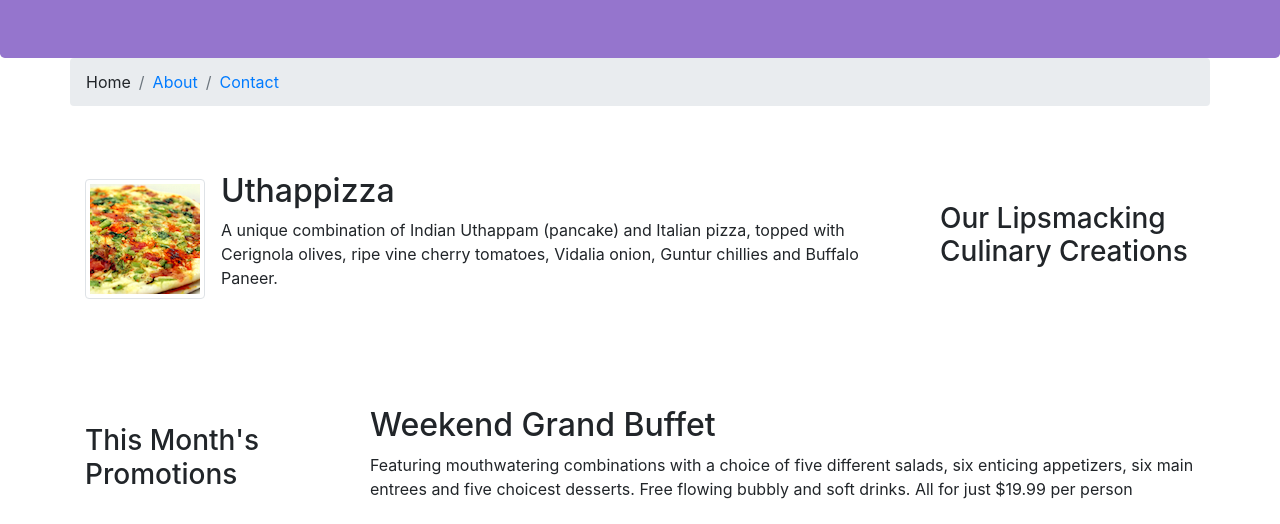
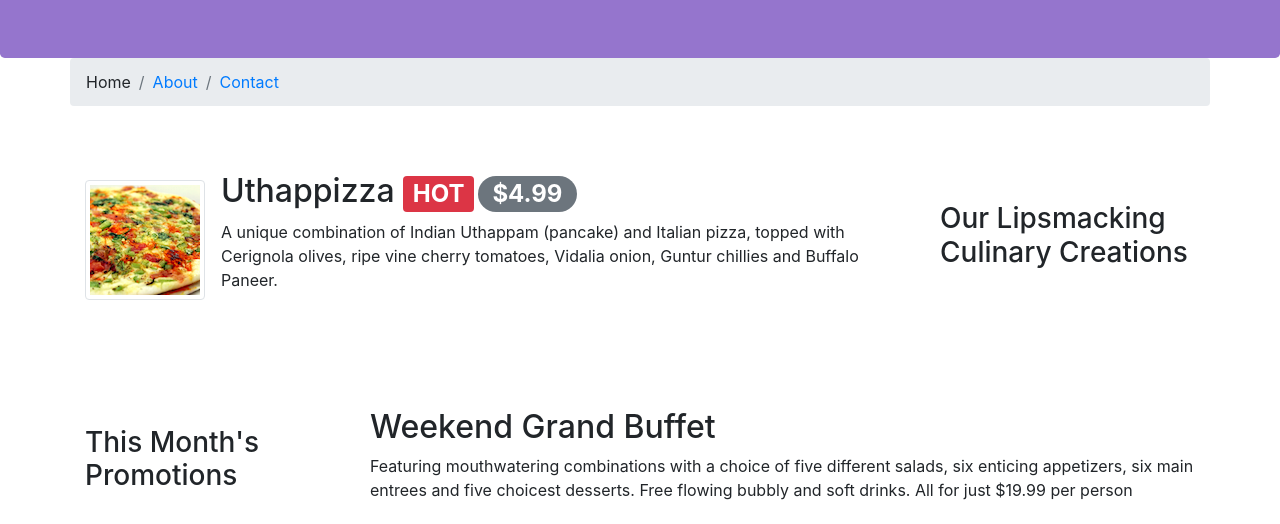
Before and after one commit to dinuka10/Bootstrap, a website: page index.html in a window 1280 px wide. Shown: the part 276-800 px from the top of the page. Drawn offline with nearby package versions, Linux system fonts and the light colour scheme.

Commit message:
Alerting users

```diff
--- a/index.html
+++ b/index.html
@@ -110,7 +110,7 @@
             src="img/uthappizza.png" alt="uthappiza">
 
             <div class="media-body">
-              <h2 class="mt-0">Uthappizza</h2>
+              <h2 class="mt-0">Uthappizza <span class="badge badge-danger mr-1">HOT </span><span class="badge badge-pill badge-secondary">     $4.99</span></h2>
               <p class="d-none d-sm-block">
                 A unique combination of Indian Uthappam (pancake) and Italian pizza,
                 topped with Cerignola olives, ripe vine cherry tomatoes, Vidalia
@@ -153,7 +153,7 @@
             <div class="media-body">
               <h2 class="mt-0">Alberto Somayya</h2>
               <h4>Executive Chef</h4>
-              <p class="d-none d-sm-block">
+              <p class="d-none d-sm-block ">
                 Award winning three-star Michelin chef with wide International
                 experience having worked closely with whos-who in the culinary
                 world, he specializes in creating mouthwatering Indo-Italian fusion
```
